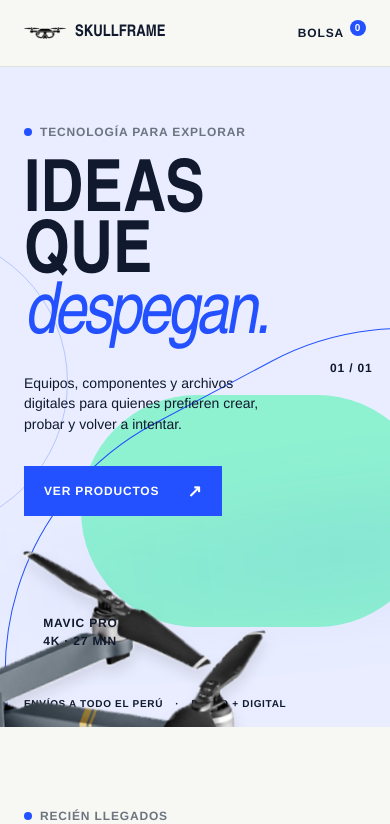
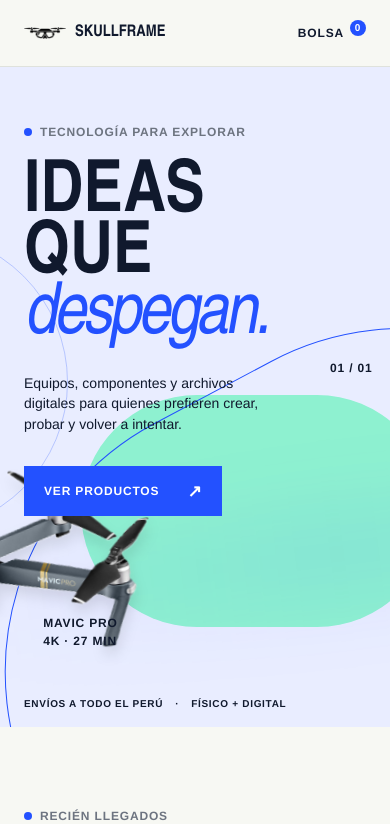
Before and after one commit to cjosue15/skullframe-strapi, a Next.js app: page / in a window 390 px wide. Shown: the top 824 px of the page. Built offline with nearby package versions, Linux system fonts and the light colour scheme.

Commit message:
feat: enhance Hero component with responsive image sizes and animation adjustments

```diff
--- a/app/components/hero.tsx
+++ b/app/components/hero.tsx
@@ -64,19 +64,19 @@ export function Hero() {
             aria-hidden='true'
           />
           <div
-            className='absolute top-38 left-0 z-2 h-auto w-200 animate-fly-by opacity-0 drop-shadow-xl will-change-transform motion-reduce:-translate-x-12 motion-reduce:-translate-y-2 motion-reduce:-rotate-3 motion-reduce:animate-none motion-reduce:opacity-100'
+            className='absolute top-38 left-0 z-2 h-auto w-200 animate-fly-by opacity-0 drop-shadow-xl will-change-transform max-md:top-20 max-md:w-116.25 motion-reduce:-translate-x-12 motion-reduce:-translate-y-2 motion-reduce:-rotate-3 motion-reduce:animate-none motion-reduce:opacity-100'
             aria-hidden='true'
           >
             <div className='w-full animate-flight-stabilize-a will-change-transform motion-reduce:animate-none'>
-              <Image className='block h-auto w-full' src='/dron.png' alt='' width={960} height={447} priority />
+              <Image className='block h-auto w-full' src='/dron.png' alt='' width={960} height={447} sizes='(max-width: 767px) 465px, 800px' priority />
             </div>
           </div>
           <div
-            className='absolute top-38 left-0 z-2 h-auto w-200 animate-fly-by-delayed opacity-0 drop-shadow-xl will-change-transform motion-reduce:hidden'
+            className='absolute top-38 left-0 z-2 h-auto w-200 animate-fly-by-delayed opacity-0 drop-shadow-xl will-change-transform max-md:top-20 max-md:w-116.25 motion-reduce:hidden'
             aria-hidden='true'
           >
             <div className='w-full animate-flight-stabilize-b will-change-transform motion-reduce:animate-none'>
-              <Image className='block h-auto w-full' src='/dron.png' alt='' width={960} height={447} priority />
+              <Image className='block h-auto w-full' src='/dron.png' alt='' width={960} height={447} sizes='(max-width: 767px) 465px, 800px' priority />
             </div>
           </div>
         </div>
```
